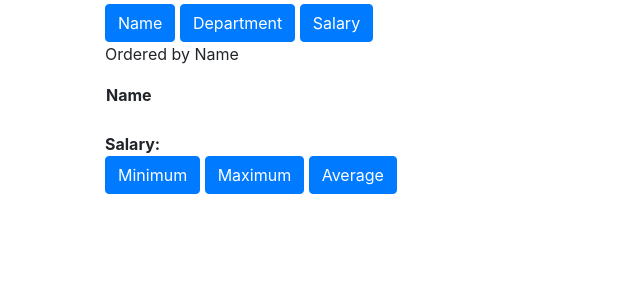
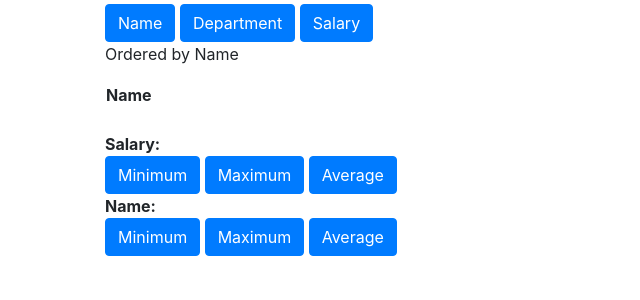
Before and after one commit to devlencm/ee468project, a Django app: page /name/ in a window 1280 px wide. Shown: the part 177-477 px from the top of the page, without its empty margins (0-640 px from the left). Run offline with Django 3.2, Linux system fonts and the light colour scheme; data that the repository does not hold is empty; some libraries are stand-ins or nearby versions.

Commit message:
Added some html dependecies

```diff
--- a/ee468proj/ee468proj/urls.py
+++ b/ee468proj/ee468proj/urls.py
@@ -2,7 +2,7 @@
 from django.contrib import admin
 from django.urls import path, include
 
-from ee468proj.views import salary, dept_name, admin1, minumumTable, maximumTable, averageTable, name, home, instructor, student
+from ee468proj.views import salary, dept_name, admin1, admin2, minumumTable, maximumTable, averageTable, name, home, instructor, student
 
 
 urlpatterns = [
@@ -11,6 +11,7 @@ urlpatterns = [
     path('instructor/', instructor, name='instructor'),
     path('student/', student, name='student'),
     path('admin1/', admin1, name='admin1'),
+    path('admin2/', admin2, name='admin1'),
     path('name/', name, name='name'),
     path('salary/', salary, name='name'),
     path('dept_name/', dept_name, name='dept_name'),
--- a/ee468proj/ee468proj/views.py
+++ b/ee468proj/ee468proj/views.py
@@ -3,6 +3,7 @@ from django.http import HttpResponse
 from django.shortcuts import render
 
 import mysql.connector
+from flask import Flask, request
 
 
 def home(request):
@@ -10,6 +11,32 @@ def home(request):
 
 def admin1(request):
     return render(request, "home.html")
+
+def admin2(request):
+    mydb = mysql.connector.connect(
+        host="128.153.13.175",
+        port="3306",
+        user="group_c",
+        passwd='ChaBraKatMik',
+        auth_plugin='mysql_native_password',
+        database="university_group_c",
+    )
+
+    mycursor = mydb.cursor()
+    mycursor.execute('select name, sum(amount) from GrantAward join Investigator on GrantAward.agent=Investigator.agent '
+                     'and GrantAward.award_id=Investigator.award_id join Instructor on Investigator.teacher_id=Instructor.id '
+                     'where name="12345";')
+
+    table_data = '<table style="width:400px"><th>Name</th></tr>'
+    for (name) in mycursor:
+        row = '<tr><td>{}</td></tr>'.format(name)
+        table_data += row
+    table_data += '</table>'
+
+    mycursor.close()
+    mydb.close()
+    context = {'table_data': table_data}
+    return render(request, 'f3.html', context)
 
 def instructor(request):
     return render(request, "instructor.html")
--- a/ee468proj/myapp/templates/base.html
+++ b/ee468proj/myapp/templates/base.html
@@ -28,6 +28,12 @@
         <button class="btn btn-primary" onclick="window.location.href='/maximumTable'">Maximum</button>
         <button class="btn btn-primary" onclick="window.location.href='/averageTable'">Average</button>
 
+        {% block name %} {% endblock %}
+    <br><b>Name:</b></br>
+        <button class="btn btn-primary" onclick="window.location.href='/minumumTable'">Minimum</button>
+        <button class="btn btn-primary" onclick="window.location.href='/maximumTable'">Maximum</button>
+        <button class="btn btn-primary" onclick="window.location.href='/averageTable'">Average</button>
+
 {% block table %} {% endblock %}
         {#        <button type="button" class="btn btn-primary" id="Button2">Maximum</button>#}
 {#     <script>#}
```
Also changed, not shown: ee468proj/myapp/templates/f3.html (added, +8 -0 lines), ee468proj/myapp/templates/f3_base.html (added, +13 -0 lines).
